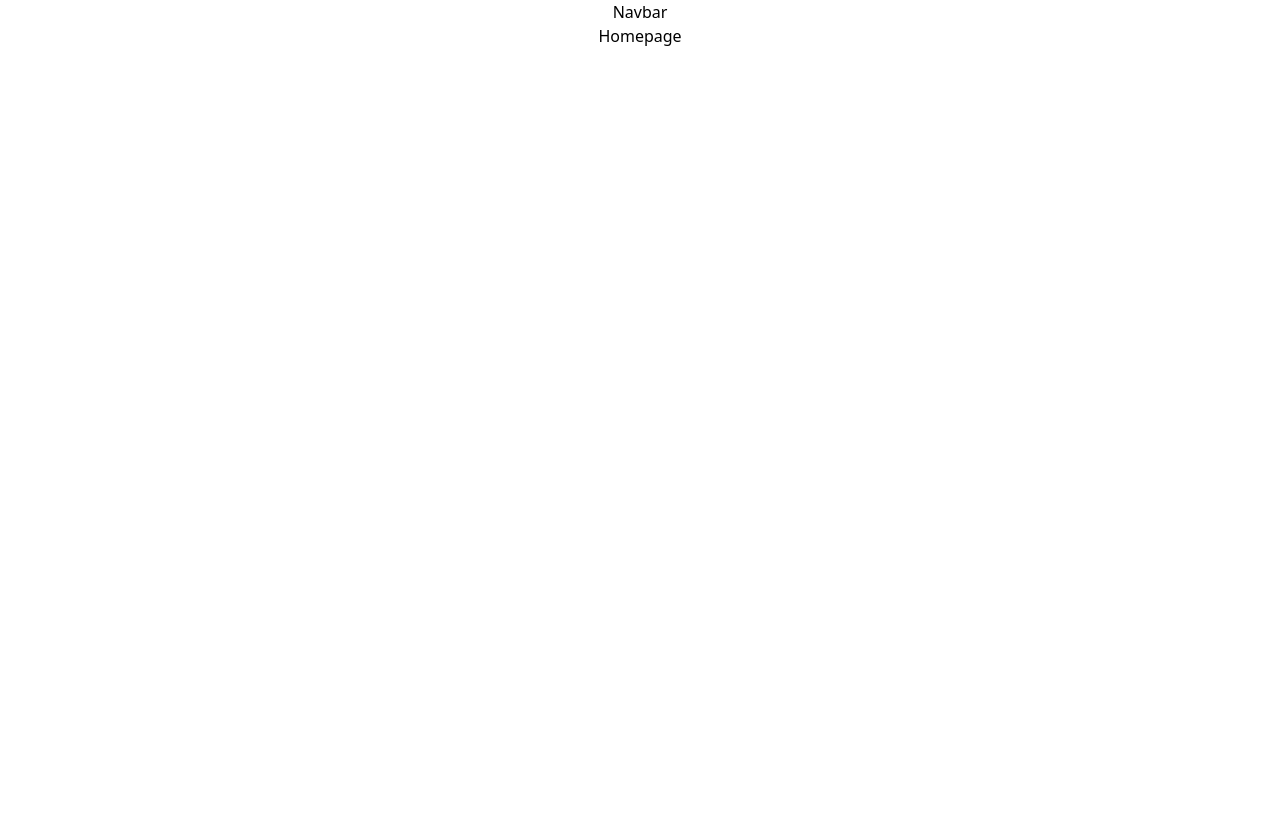
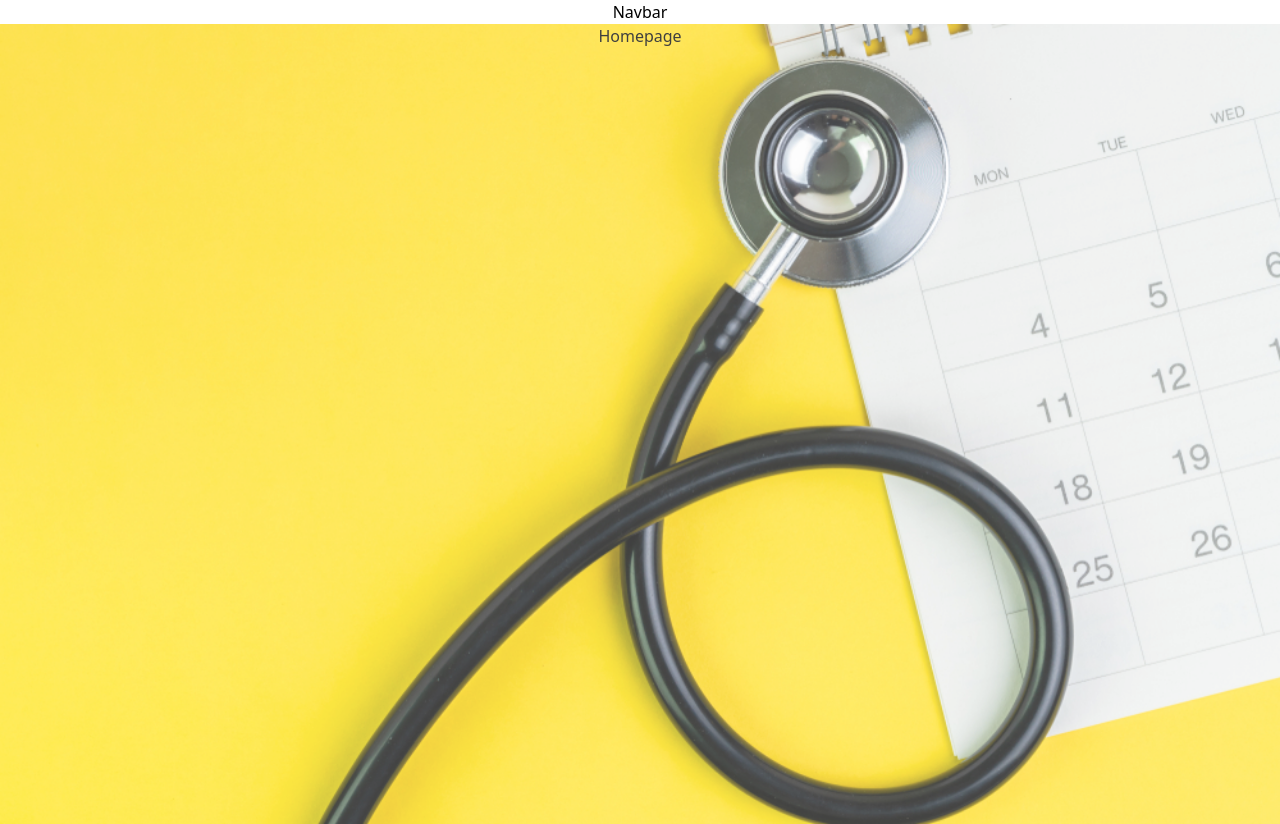
Before and after one commit to Kel-nana/Final_group_capstone_front_end, a React (Create React App) app: page / in a window 1280 px wide. Before the commit the page ends 800 px from the top, so only its background shows below. Built offline with nearby package versions, Linux system fonts and the light colour scheme.

Commit message:
Include bg image

```diff
--- a/src/components/Homepage.jsx
+++ b/src/components/Homepage.jsx
@@ -1,7 +1,9 @@
 import React from 'react';
 
 const Homepage = () => (
-  <div>Homepage</div>
+  <div className={`bg-home-background-mobile bg-cover bg-center h-screen relative flex flex-col opacity-75  ${'md:bg-home-background'}`} style={{ backgroundColor: 'rgba(0, 0, 0, 0.6)' }}>
+    Homepage
+  </div>
 );
 
 export default Homepage;
```
